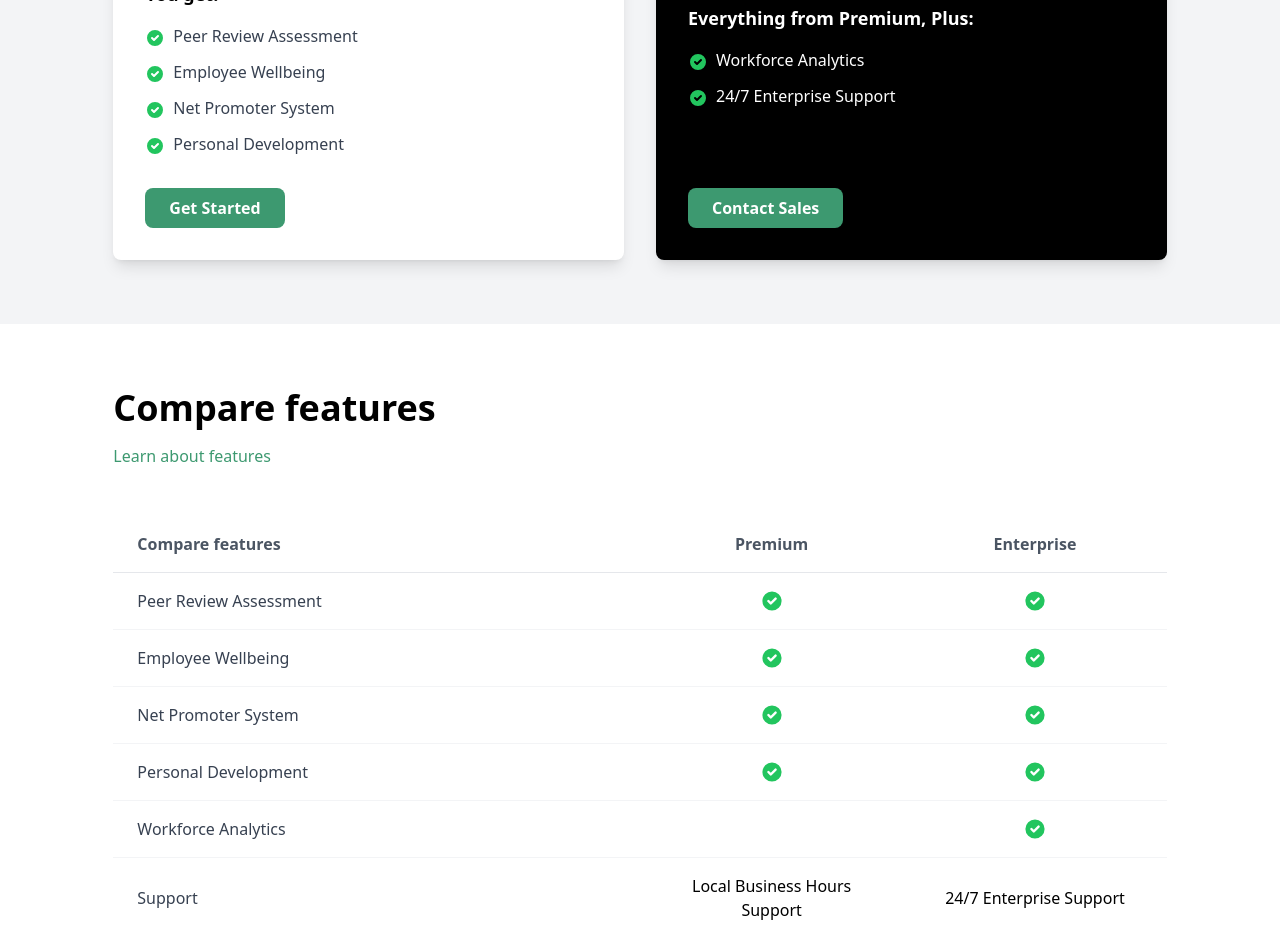
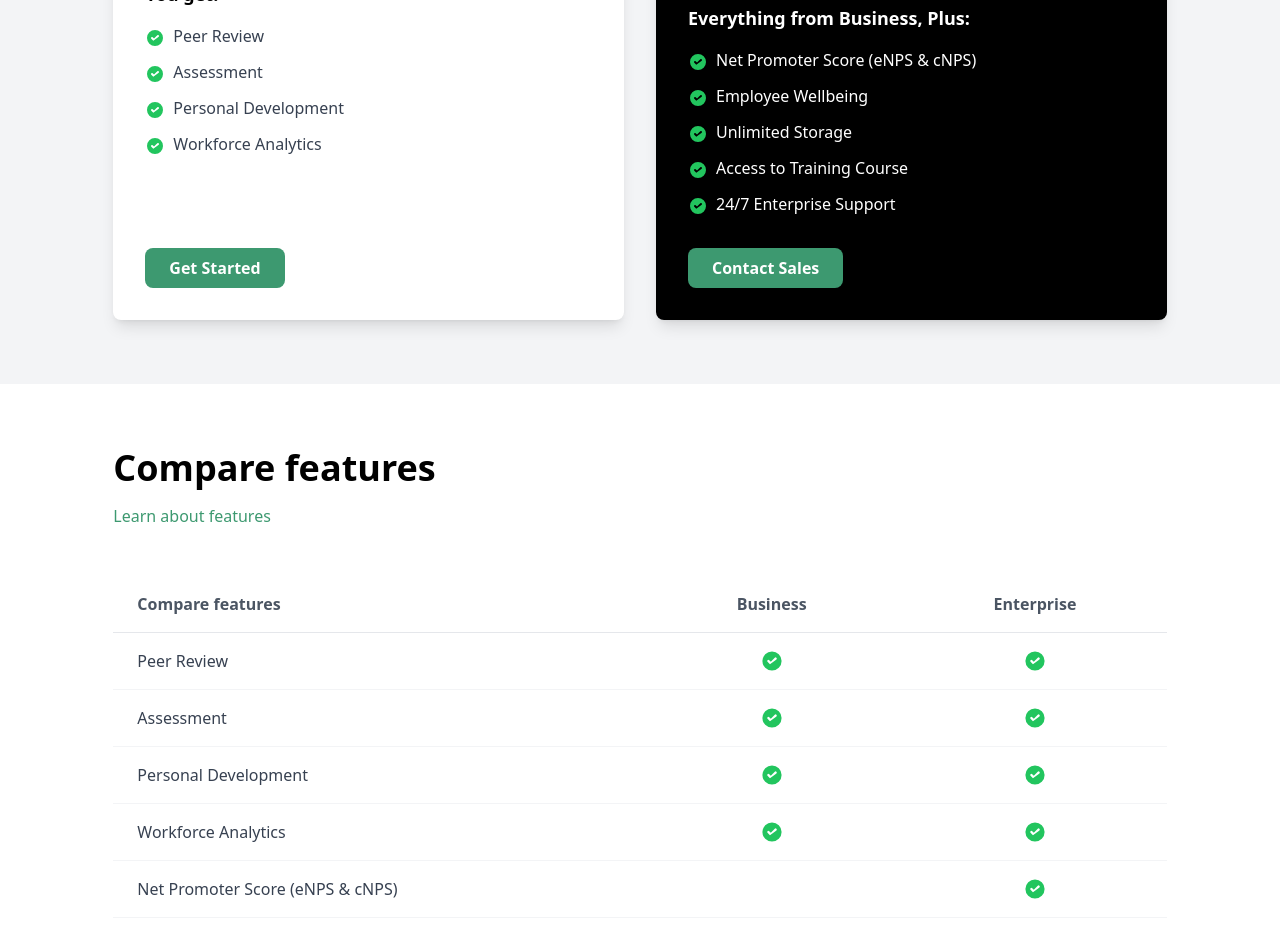
Before and after one commit to ZetScore/zetscore.github.io, a React (Create React App) app: page /pricing in a window 1280 px wide. Shown: the part 1180-2114 px from the top of the page. Built offline with nearby package versions, Linux system fonts and the light colour scheme; a web font is replaced by a local one.

Commit message:
made the requested changes

```diff
--- a/src/components/Pricing.js
+++ b/src/components/Pricing.js
@@ -1,19 +1,22 @@
-
 const Pricing = () => {
   // Helper component for the checkmark icon
   const CheckIcon = () => (
     <svg className="w-6 h-6 text-green-500" fill="currentColor" viewBox="0 0 20 20" xmlns="http://www.w3.org/2000/svg">
-      <path fillRule="evenodd" d="M10 18a8 8 0 100-16 8 8 0 000 16zm3.707-9.293a1 1 0 00-1.414-1.414L9 10.586 7.707 9.293a1 1 0 00-1.414 1.414l2 2a1 1 0 001.414 0l4-4z" clipRule="evenodd"></path>
+      <path fillRule="evenodd" d="M10 18a8 8 0 100-16 8 8 0 000 16zm3.707-9.293a1 1 0 00-1.414-1.414L9 10.586 7.707 9.293a1 1 0 00-1.414 1.414l2 2a1 0 001.414 0l4-4z" clipRule="evenodd"></path>
     </svg>
   );
 
-  // Define the features for comparison
   const compareFeatures = [
-    { name: "Peer Review Assessment", premium: true, enterprise: true },
-    { name: "Employee Wellbeing", premium: true, enterprise: true },
-    { name: "Net Promoter System", premium: true, enterprise: true },
-    { name: "Personal Development", premium: true, enterprise: true },
-    { name: "Workforce Analytics", premium: false, enterprise: true },
+    { name: "Peer Review", business: true, enterprise: true },
+    { name: "Assessment", business: true, enterprise: true },
+    { name: "Personal Development", business: true, enterprise: true },
+    { name: "Workforce Analytics", business: true, enterprise: true },
+    { name: "Net Promoter Score (eNPS & cNPS)", business: false, enterprise: true },
+    { name: "Employee Wellbeing", business: false, enterprise: true },
+    { name: "Access to Training Course", business: false, enterprise: true },
+    { name: "Custom Domain", business: "Default", enterprise: "Private Domain" },
+    { name: "Custom Branding", business: "Default", enterprise: "Personal Branding" },
+    { name: "Storage", business: "5 GB of storage", enterprise: "Unlimited Storage" },
   ];
 
   return (
@@ -30,9 +33,14 @@ const Pricing = () => {
               Flexible pricing plans to suit businesses of all sizes.
             </p>
             <div className="flex justify-start">
-              <button className="px-6 py-2 font-bold text-white transition duration-300 rounded-lg bg-custom-green hover:bg-opacity-90">
-                Get Started
-              </button>
+              <a
+                href="https://forms.zohopublic.com/evolvizsoftwaresgroup/form/ZetScoreDemoRequest/formperma/Q7VIFiPZauUdJviXd8JnvwE8T27rF2wzbLvFBTWh4Vs"
+                className="inline-block"
+              >
+                <button className="px-6 py-2 font-bold text-white transition duration-300 rounded-lg bg-custom-green hover:bg-opacity-90">
+                  Get Started
+                </button>
+              </a>
             </div>
           </div>
         </div>
@@ -46,31 +54,19 @@ const Pricing = () => {
               Flexible fees tailored to your business
             </h2>
             <div className="flex flex-col items-stretch justify-center gap-8 md:flex-row">
-              {/* Premium Plan Card */}
+              {/* Business Plan */}
               <div className="flex flex-col justify-between flex-1 p-8 bg-white rounded-lg shadow-lg">
                 <div>
-                  <h3 className="mb-4 text-2xl font-bold text-left">Premium</h3>
+                  <h3 className="mb-4 text-2xl font-bold text-left">Business</h3>
                   <p className="mb-6 text-left text-gray-600">
                     Standard pricing for growing businesses.
                   </p>
                   <h4 className="mb-4 text-lg font-semibold text-left">You get:</h4>
                   <ul className="mb-8 space-y-3">
-                    <li className="flex items-center text-gray-700">
-                      <span className="inline-flex w-5 h-5 mr-2"><CheckIcon /></span>
-                      Peer Review Assessment
-                    </li>
-                    <li className="flex items-center text-gray-700">
-                      <span className="inline-flex w-5 h-5 mr-2"><CheckIcon /></span>
-                      Employee Wellbeing
-                    </li>
-                    <li className="flex items-center text-gray-700">
-                      <span className="inline-flex w-5 h-5 mr-2"><CheckIcon /></span>
-                      Net Promoter System
-                    </li>
-                    <li className="flex items-center text-gray-700">
-                      <span className="inline-flex w-5 h-5 mr-2"><CheckIcon /></span>
-                      Personal Development
-                    </li>
+                    <li className="flex items-center text-gray-700"><span className="inline-flex w-5 h-5 mr-2"><CheckIcon /></span>Peer Review</li>
+                    <li className="flex items-center text-gray-700"><span className="inline-flex w-5 h-5 mr-2"><CheckIcon /></span>Assessment</li>
+                    <li className="flex items-center text-gray-700"><span className="inline-flex w-5 h-5 mr-2"><CheckIcon /></span>Personal Development</li>
+                    <li className="flex items-center text-gray-700"><span className="inline-flex w-5 h-5 mr-2"><CheckIcon /></span>Workforce Analytics</li>
                   </ul>
                 </div>
                 <div className="flex justify-start">
@@ -80,23 +76,20 @@ const Pricing = () => {
                 </div>
               </div>
 
-              {/* Enterprise Plan Card */}
+              {/* Enterprise Plan */}
               <div className="flex flex-col justify-between flex-1 p-8 text-white bg-black rounded-lg shadow-lg">
                 <div>
                   <h3 className="mb-4 text-2xl font-bold text-left">Enterprise</h3>
                   <p className="mb-6 text-left text-white">
                     Custom rates with dedicated support and advanced features.
                   </p>
-                  <h4 className="mb-4 text-lg font-semibold text-left">Everything from Premium, Plus:</h4>
+                  <h4 className="mb-4 text-lg font-semibold text-left">Everything from Business, Plus:</h4>
                   <ul className="mb-8 space-y-3">
-                    <li className="flex items-center text-white">
-                      <span className="inline-flex w-5 h-5 mr-2"><CheckIcon /></span>
-                      Workforce Analytics
-                    </li>
-                    <li className="flex items-center text-white">
-                      <span className="inline-flex w-5 h-5 mr-2"><CheckIcon /></span>
-                      24/7 Enterprise Support
-                    </li>
+                    <li className="flex items-center text-white"><span className="inline-flex w-5 h-5 mr-2"><CheckIcon /></span>Net Promoter Score (eNPS & cNPS)</li>
+                    <li className="flex items-center text-white"><span className="inline-flex w-5 h-5 mr-2"><CheckIcon /></span>Employee Wellbeing</li>
+                    <li className="flex items-center text-white"><span className="inline-flex w-5 h-5 mr-2"><CheckIcon /></span>Unlimited Storage</li>
+                    <li className="flex items-center text-white"><span className="inline-flex w-5 h-5 mr-2"><CheckIcon /></span>Access to Training Course</li>
+                    <li className="flex items-center text-white"><span className="inline-flex w-5 h-5 mr-2"><CheckIcon /></span>24/7 Enterprise Support</li>
                   </ul>
                 </div>
                 <div className="flex justify-start">
@@ -125,41 +118,33 @@ const Pricing = () => {
                 <thead>
                   <tr className="border-b border-gray-200">
                     <th className="w-1/2 px-6 py-4 font-semibold text-left text-gray-600">Compare features</th>
-                    <th className="w-1/4 px-6 py-4 font-semibold text-center text-gray-600">Premium</th>
+                    <th className="w-1/4 px-6 py-4 font-semibold text-center text-gray-600">Business</th>
                     <th className="w-1/4 px-6 py-4 font-semibold text-center text-gray-600">Enterprise</th>
                   </tr>
                 </thead>
                 <tbody>
                   {compareFeatures.map((feature, index) => (
                     <tr key={index} className="border-b border-gray-100">
-                      <td className="px-6 py-4 text-left text-gray-700">
-                        {feature.name}
-                      </td>
+                      <td className="px-6 py-4 text-left text-gray-700">{feature.name}</td>
                       <td className="px-6 py-4 text-center">
                         <div className="flex flex-col items-center">
-                          {feature.premium ? <CheckIcon /> : null}
+                          {typeof feature.business === 'boolean' ? (feature.business ? <CheckIcon /> : null) : feature.business}
                         </div>
                       </td>
                       <td className="px-6 py-4 text-center">
                         <div className="flex flex-col items-center">
-                          {feature.enterprise ? <CheckIcon /> : null}
+                          {typeof feature.enterprise === 'boolean' ? (feature.enterprise ? <CheckIcon /> : null) : feature.enterprise}
                         </div>
                       </td>
                     </tr>
                   ))}
                   <tr className="border-b border-gray-100">
-                    <td className="px-6 py-4 text-left text-gray-700">
-                      Support
+                    <td className="px-6 py-4 text-left text-gray-700">Support</td>
+                    <td className="px-6 py-4 text-center">
+                      <div className="flex flex-col items-center">Local Business Hours Support</div>
                     </td>
                     <td className="px-6 py-4 text-center">
-                      <div className="flex flex-col items-center">
-                        Local Business Hours Support
-                      </div>
-                    </td>
-                    <td className="px-6 py-4 text-center">
-                      <div className="flex flex-col items-center">
-                        24/7 Enterprise Support
-                      </div>
+                      <div className="flex flex-col items-center">24/7 Enterprise Support</div>
                     </td>
                   </tr>
                 </tbody>
--- a/src/data/faqs.json
+++ b/src/data/faqs.json
@@ -1,26 +1,22 @@
 [
   {
-    "question": "What is ZetScore's Peer Review feature?",
-    "answer": "ZetScore's Peer Review feature encourages growth by providing a constructive feedback mechanism that highlights an individual's strengths and offers actionable suggestions for improvement."
+    "question": "What is ZetScore?",
+    "answer": "ZetScore is an Employee Performance Management Software that equips your Organization with actionable, data-driven insights to enhance your employee performance."
   },
   {
-    "question": "How does ZetScore handle employee assessments?",
-    "answer": "ZetScore's Assessment feature evaluates employee performance through self-evaluation and manager evaluation, ensuring fair and objective feedback based on defined categories."
+    "question": "What do I benefit from ZetScore, what is the benefit?",
+    "answer": "ZetScore provides actionable, data-driven insights to enhance employee performance, ultimately benefiting your organization by improving productivity and fostering growth."
   },
   {
-    "question": "How does ZetScore support employee wellbeing?",
-    "answer": "ZetScore cultivates a holistic work environment by focusing on health, job satisfaction, financial wellbeing, and fostering social connections within the workplace."
+    "question": "What is Assessment, and how does it work with Personal Development?",
+    "answer": "ZetScore's Assessment feature evaluates employee performance through self-evaluation and manager evaluation, ensuring fair and objective feedback based on defined categories. This assessment data then highlights key areas for professional growth and career progression, which is supported by tailored development plans through the Personal Development feature."
   },
   {
-    "question": "What is the Net Promoter System in ZetScore?",
-    "answer": "ZetScore utilizes eNPS and cNPS to gauge employee and customer engagement and satisfaction, providing insightful feedback metrics to drive improvements."
+    "question": "What is Workforce Analytics?",
+    "answer": "ZetScore's Workforce Analytics offers data-driven insights to evaluate employee performance, enhance productivity through customized development plans, and empower executives with actionable insights for informed decision-making."
   },
   {
-    "question": "How does ZetScore promote personal development?",
-    "answer": "ZetScore empowers employees by highlighting key areas for professional growth and career progression, supported by tailored development plans."
-  },
-  {
-    "question": "What insights does ZetScore's Workforce Analytics provide?",
-    "answer": "ZetScore's Workforce Analytics offers data-driven insights to evaluate employee performance, enhance productivity through customized development plans, and empower executives with actionable insights for informed decision-making."
+    "question": "What is Net Promoter Score?",
+    "answer": "ZetScore utilizes eNPS (Employee Net Promoter Score) and cNPS (Customer Net Promoter Score) to gauge employee and customer engagement and satisfaction, providing insightful feedback metrics to drive improvements."
   }
 ]
```
